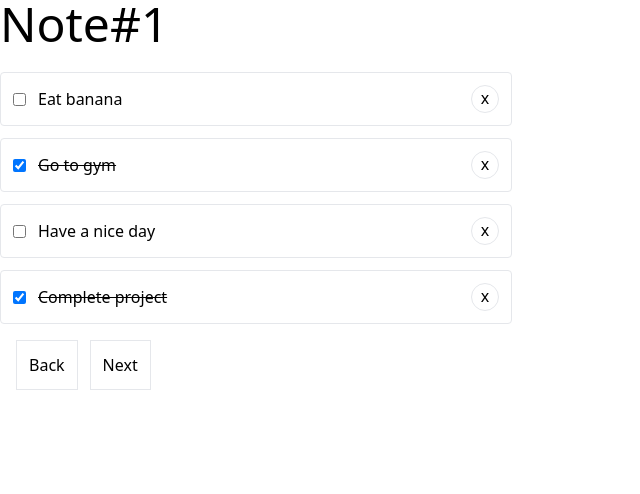
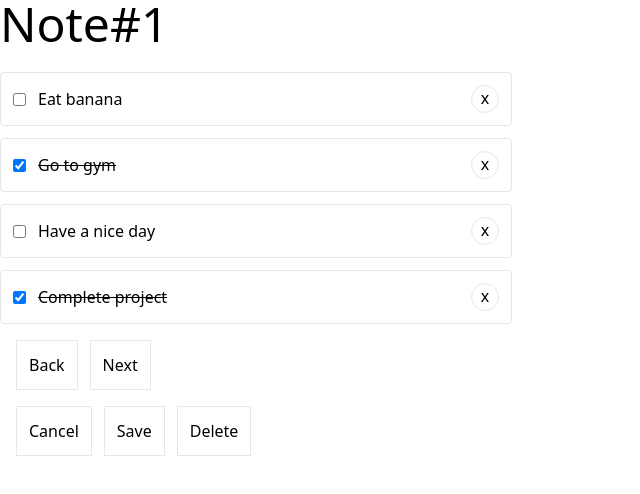
Before and after one commit to Digital-Gym/notes, a Nuxt app: page / in a window 1280 px wide. Shown: the top 494 px of the page, without its empty margins (0-640 px from the left). Built offline with nearby package versions, Linux system fonts and the light colour scheme.

Commit message:
fix: some bugs fixed, fundamentals for future added

```diff
--- a/components/NoteEditor.vue
+++ b/components/NoteEditor.vue
@@ -37,6 +37,7 @@ const handleStatus = (id: number, status: boolean) => {
   content.value.todo.forEach((item: TodoItem)=>{
     if(item.id == id){
       item.status = status;
+      return;
     }
   });
   saveState();
@@ -46,6 +47,7 @@ const handleInput = (id: number, task: string) => {
   content.value.todo.forEach((item: TodoItem)=>{
     if(item.id == id){
       item.task = task;
+      return;
     }
   });
 
@@ -69,11 +71,11 @@ const handleForward = () => {
 }
 
 const handleKeyboard = (e: KeyboardEvent) => {
-  if(e.ctrlKey && e.key == 'z'){
+  if(e.ctrlKey && e.shiftKey && e.code === 'KeyZ'){
+    handleForward();
+  }
+  else if(e.ctrlKey && e.code === 'KeyZ'){
     handleBack();
-  }
-  else if(e.ctrlKey && e.shiftKey && e.key.toLocaleLowerCase() == 'z'){
-    handleForward();
   }
 }
 
@@ -109,4 +111,10 @@ onUnmounted(() => window.removeEventListener('keydown', handleKeyboard));
     <div class="border p-3 hover:border-red-700" @click="handleBack">Back</div>
     <div class="border p-3 hover:border-red-700" @click="handleForward">Next</div>
   </div>
+
+  <div class="mt-4 ml-4 gap-3 flex select-none">
+    <div class="border p-3 hover:border-gray-700" @click="">Cancel</div>
+    <div class="border p-3 hover:border-green-700" @click="">Save</div>
+    <div class="border p-3 hover:border-red-700" @click="">Delete</div>
+  </div>
 </template>
--- a/pages/index.vue
+++ b/pages/index.vue
@@ -5,13 +5,12 @@ import type { TodoItem } from "~/models/TodoItem";
 // const storage = useDbStore();
 // const smth: Note = makeNote(0, "Banana", []);
 // storage.write([smth]);
-const todos: TodoItems[] = [
+const todos: TodoItem[] = [
   {id: 0, task: "Eat banana", status: false},
   {id: 1, task: "Go to gym", status: true},
   {id: 2, task: "Have a nice day", status: false},
   {id: 3, task: "Complete project", status: true}
 ]
-
 </script>
 
 <template>
--- a/stores/storage.ts
+++ b/stores/storage.ts
@@ -28,5 +28,22 @@ export const useDbStore = defineStore('storage', () => {
     writeToStorage(content);
   }
 
-  return { db, write }
+  function updateNote(note: Note): boolean {
+    db.value.forEach((x)=>{
+      if(x.id == note.id){
+        x = note;
+        writeToStorage(db.value);
+        return true;
+      }
+    });
+
+    return false;
+  }
+
+  function deleteNote(id: number){
+    db.value = db.value.filter(x=>x.id != id);
+    writeToStorage(db.value);
+  }
+
+  return { db, write, updateNote, deleteNote }
 });
```
